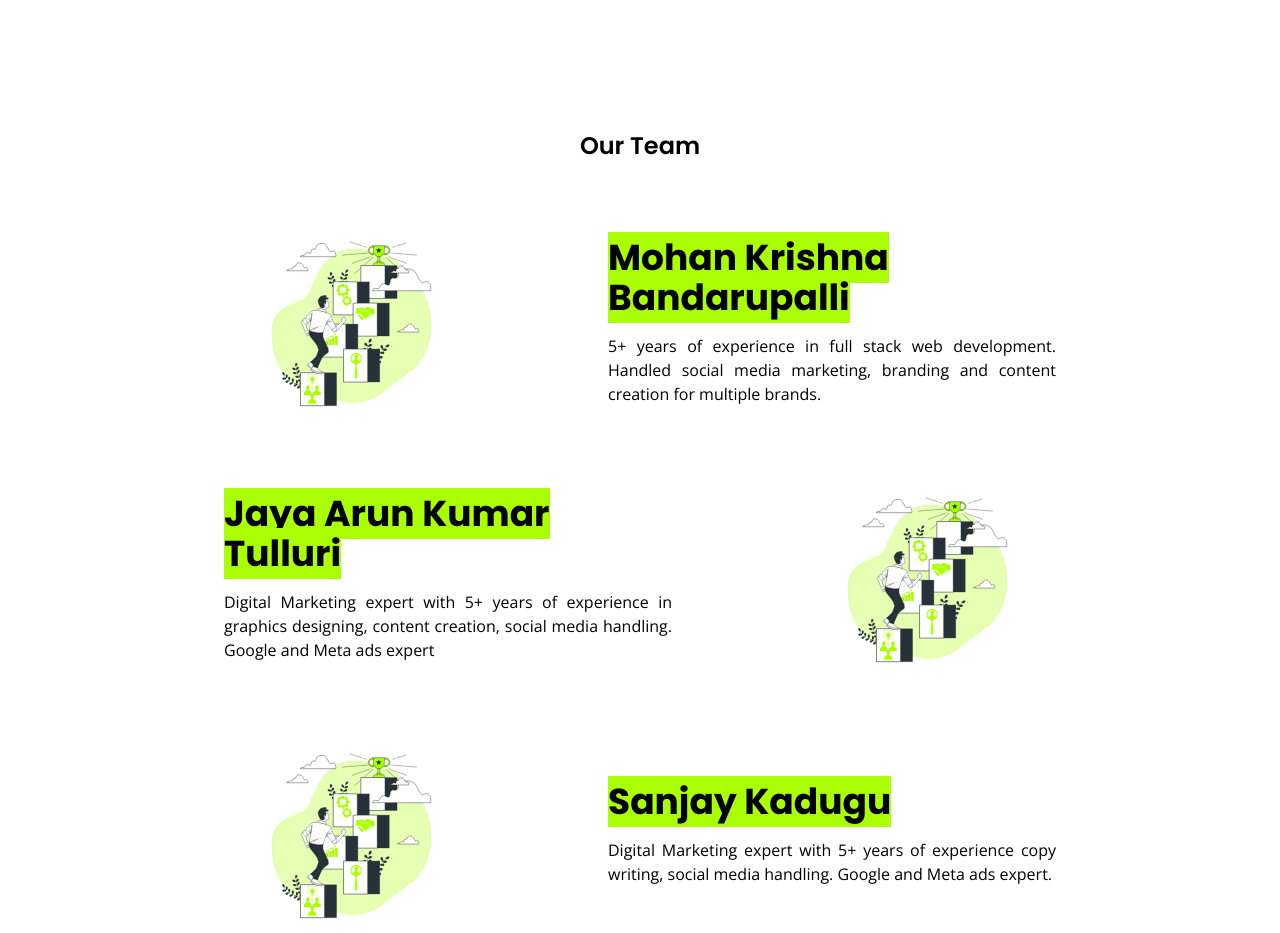
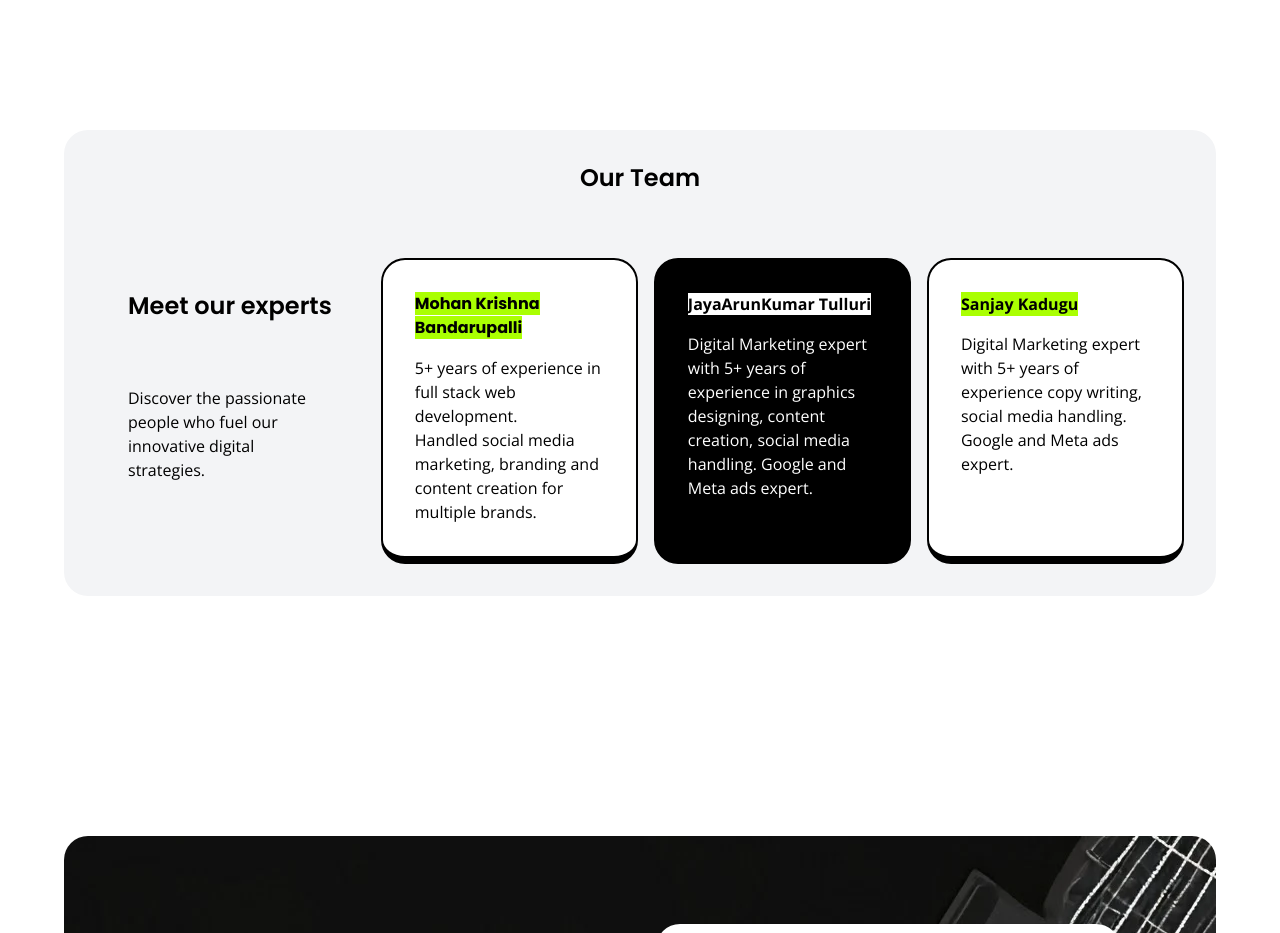
Before and after one commit to synkrit-admin/synkrit, a website: page index.html in a window 1280 px wide. Shown: the part 3560-4493 px from the top of the page. Drawn offline with nearby package versions, Linux system fonts and the light colour scheme.

Commit message:
updated our team

```diff
--- a/index.html
+++ b/index.html
@@ -487,11 +487,83 @@
 
     <!-- Our Team -->
     <section
-    class="mx-auto md:mx-16 my-60 scroll-my-32"
+    class="mx-auto md:mx-16 my-60 scroll-my-32 bg-gray-100 p-8  rounded-3xl "
     id="team"
   >
+
+    <!-- <h2 class="text-3xl font-bold text-gray-800 mb-4">Meet Our Team</h2>
+    <div class="grid grid-cols-1 md:grid-cols-3 gap-4">
+      <div class="bg-white rounded-lg p-4 shadow-md">
+        <img src="path/to/sara.jpg" alt="Sara" class="w-full h-48 object-cover rounded-lg mb-4">
+        <h3 class="text-2xl font-bold text-gray-800 mb-2">Sara</h3>
+        <p class="text-gray-600">Creative Team</p>
+      </div>
+      <div class="bg-white rounded-lg p-4 shadow-md">
+        <img src="path/to/john.jpg" alt="John" class="w-full h-48 object-cover rounded-lg mb-4">
+        <h3 class="text-2xl font-bold text-gray-800 mb-2">John</h3>
+        <p class="text-gray-600">Creative Team</p>
+      </div>
+      <div class="bg-white rounded-lg p-4 shadow-md">
+        <img src="path/to/elena.jpg" alt="Elena" class="w-full h-48 object-cover rounded-lg mb-4">
+        <h3 class="text-2xl font-bold text-gray-800 mb-2">Elena</h3>
+        <p class="text-gray-600">Creative Team</p>
+      </div>
+      <div class="bg-white rounded-lg p-4 shadow-md">
+        <img src="path/to/venda.jpg" alt="Venda" class="w-full h-48 object-cover rounded-lg mb-4">
+        <h3 class="text-2xl font-bold text-gray-800 mb-2">Venda</h3>
+        <p class="text-gray-600">Creative Team</p>
+      </div>
+      <div class="bg-white rounded-lg p-4 shadow-md">
+        <img src="path/to/eliot.jpg" alt="Eliot" class="w-full h-48 object-cover rounded-lg mb-4">
+        <h3 class="text-2xl font-bold text-gray-800 mb-2">Eliot</h3>
+        <p class="text-gray-600">Creative Team</p>
+      </div>
+      <div class="bg-white rounded-lg p-4 shadow-md">
+        <img src="path/to/clair.jpg" alt="Clair" class="w-full h-48 object-cover rounded-lg mb-4">
+        <h3 class="text-2xl font-bold text-gray-800 mb-2">Clair</h3>
+        <p class="text-gray-600">Creative Team</p>
+      </div>
+    </div> -->
+
     <h2 class="text-center font-semibold text-2xl mb-16">Our Team</h2>
-    <!-- Our story secion of About us -->
+    <div class="flex flex-col lg:flex-row  ">
+      <div class="lg:w-1/4 lg:mr-4 rounded-3xl p-8">
+        <!-- <div class="border-2 border-b-8 lg:w-1/2 lg:mr-4 border-black rounded-3xl p-8"> -->
+          <h2 class="text-left font-semibold text-2xl mb-16">Meet our experts</h2>
+          <p>Discover the passionate people who fuel our innovative digital strategies. </p>
+      </div>
+
+      <div class="grid grid-cols-1 lg:grid-cols-3 md:grid-cols-3 gap-4 w-3/4">
+
+        <article class="border-2 border-b-8 border-black rounded-3xl bg-white p-8">
+        <h2 class="text-black mb-4 ">
+          <span class="font-bold text-md bg-[#aaff02] ">Mohan Krishna Bandarupalli</span>
+        </h2>
+        <p class="">
+          5+ years of experience in full stack web development. </p>
+          <p> Handled social
+          media marketing, branding and content creation for multiple brands.
+        </p>
+        </article>
+
+        <article class="border-2 border-b-8 border-black text-white bg-black rounded-3xl p-8">
+          <span class="font-bold text-black bg-white">JayaArunKumar Tulluri </span>
+          <p class="mt-4">Digital Marketing expert with 5+ years of experience in graphics
+            designing, content creation, social media handling. Google and Meta
+            ads expert.</p>
+        </article>
+
+        <article class="border-2 border-b-8 border-black rounded-3xl bg-white p-8">
+          <span class="font-bold bg-color-green">Sanjay Kadugu</span>
+          <p class="mt-4">Digital Marketing expert with 5+ years of experience copy writing,
+            social media handling. Google and Meta ads expert.</p>
+        </article>
+      </div>
+  </div>
+  </section>
+
+    <!-- <h2 class="text-center font-semibold text-2xl mb-16">Our Team</h2>
+    Our story secion of About us
     <h2
       class="text-center items-center text-2xl my-4 font-semibold lg:text-left lg:hidden"
     >
@@ -505,11 +577,11 @@
         />
       </div>
       <div class="lg:w-1/2  px-16 w-full">
-        <!-- <h2
+        <h2
           class="hidden items-center text-mb  font-semibold md:text-left lg:block"
         >
           <span class=" px-2">Web development Expert</span>
-        </h2> -->
+        </h2>
         <h2 class="text-black mb-4 text-xl">
           <span class="font-bold text-4xl bg-[#aaff02] ">Mohan Krishna Bandarupalli</span>
         </h2>
@@ -519,7 +591,6 @@
         </p>
       </div>
     </div>
-    <!-- Our Approach secion of About us -->
 
     <div class="flex-col flex lg:flex-row justify-center items-center my-8">
 
@@ -529,11 +600,11 @@
       >
       <span class="font-bold text-4xl bg-[#aaff02]  ">Jaya Arun Kumar Tulluri</span>
       </h2>
-        <!-- <h2
+        <h2
           class="hidden items-center text-mb  font-semibold md:text-left lg:block"
         >
           <span class=" px-2">Web development Expert</span>
-        </h2> -->
+        </h2>
         <h2 class="text-black mb-4 text-xl pr-28">
           <span class="font-bold text-4xl bg-[#aaff02]  ">Jaya Arun Kumar Tulluri</span>
         </h2>
@@ -565,11 +636,11 @@
         />
       </div>
       <div class="lg:w-1/2  px-16 w-full">
-        <!-- <h2
+        <h2
           class="hidden items-center text-mb  font-semibold md:text-left lg:block"
         >
           <span class=" px-2">Web development Expert</span>
-        </h2> -->
+        </h2>
         <h2 class="text-black mb-4 text-xl">
           <span class="font-bold text-4xl bg-[#aaff02] ">Sanjay Kadugu</span>
         </h2>
@@ -579,7 +650,7 @@
         </p>
       </div>
     </div>
-    </div>
+    </div> -->
 
 
 
@@ -679,7 +750,7 @@
             </div>
           </div>
 
-          <div class="bg-white text-black p-6 rounded-lg shadow-md">
+          <div class="bg-white text-black p-6 rounded-3xl shadow-md">
             <!-- <h2 class="text-black text-2xl font-bold mb-4">Contact Us</h2> -->
 
             <form  id="contact-form">
```
